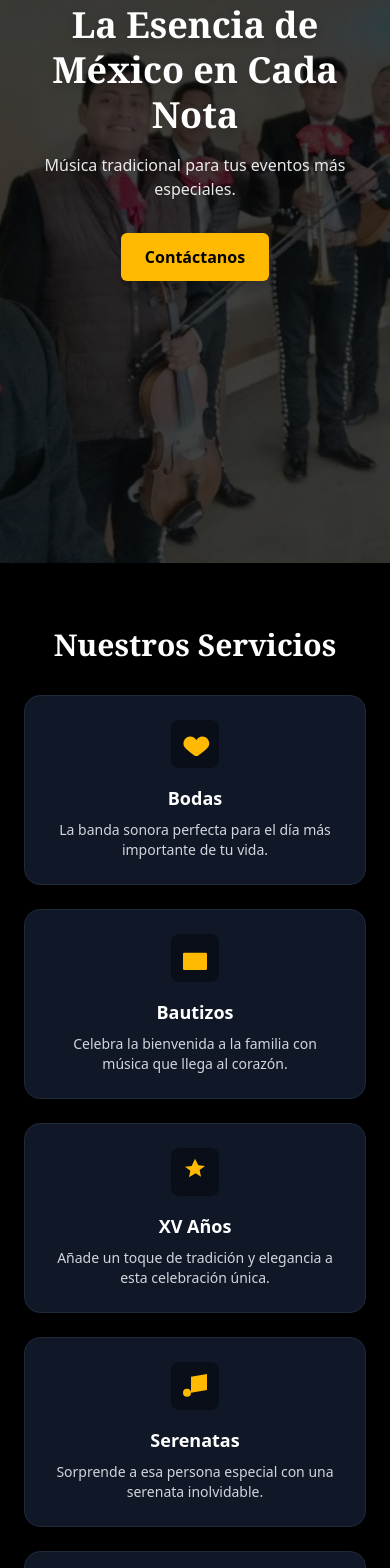
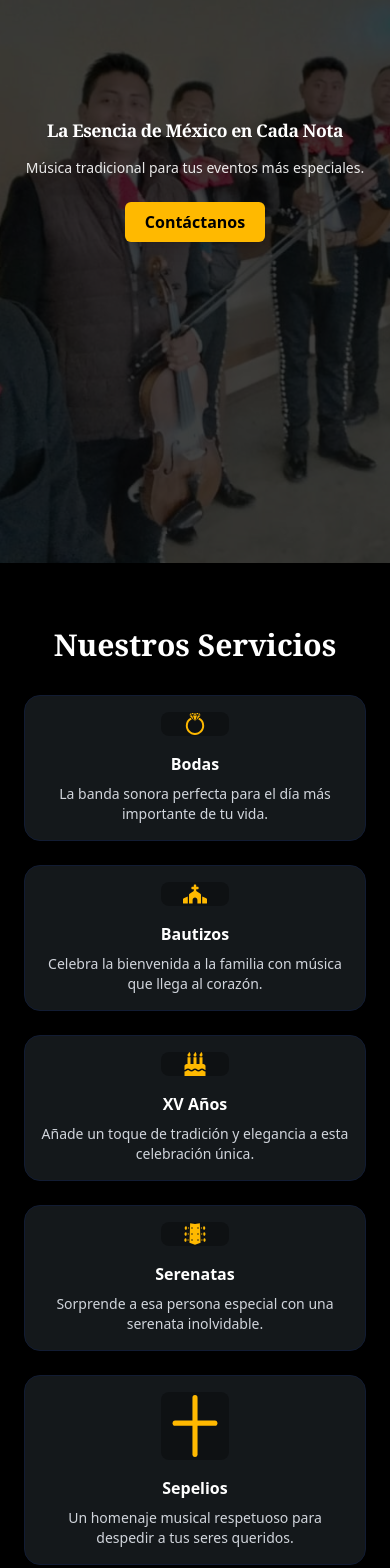
Before and after one commit to HostWeb-Inovation/mariachi_noche_mexicana, a React (Vite) app: page /sobre-nosotros in a window 390 px wide. Shown: the part 340-1908 px from the top of the page. Built offline with nearby package versions, Linux system fonts and the light colour scheme.

Commit message:
Se actualiza componente Hero.jsx y page Services.jsx, se cambia favicon de vite por un favicon de nota musical

```diff
--- a/package.json
+++ b/package.json
@@ -15,6 +15,7 @@
     "lucide-react": "^0.552.0",
     "react": "^19.1.1",
     "react-dom": "^19.1.1",
+    "react-icons": "^5.5.0",
     "react-router-dom": "^7.9.5",
     "tailwindcss": "^4.1.16"
   },
--- a/src/components/Hero.jsx
+++ b/src/components/Hero.jsx
@@ -4,25 +4,25 @@ const Hero = () => {
   return (
     <section
       id="inicio"
-      className="relative min-h-screen flex items-center justify-center text-center overflow-hidden bg-black bg-[url('/images/Mariachi-hero.jpg')] bg-cover bg-center"
+      className="relative min-h-screen flex items-center justify-center text-center overflow-hidden bg-black bg-[url('/images/Mariachi-hero.jpg')] bg-cover bg-center pt-20 md:pt-0"
       aria-label="Hero - La Esencia de México en Cada Nota"
     >
       {/* Dark overlay to ensure background is black and text readable */}
       <div className="absolute inset-0 bg-black/75 pointer-events-none" />
 
-      <div className="relative z-10 max-w-4xl px-6">
-        <h1 className="font-serif text-white text-4xl sm:text-5xl md:text-6xl lg:text-7xl font-extrabold leading-tight drop-shadow-lg">
+      <div className="relative z-10 max-w-4xl px-6 md:transform md:-translate-y-6">
+        <h1 className="font-serif text-white lg:whitespace-nowrap whitespace-normal text-[clamp(1.05rem,4.5vw,1.6rem)] md:text-[clamp(1.45rem,4.5vw,2.6rem)] lg:text-[clamp(2.75rem,4.2vw,5rem)] font-extrabold leading-tight drop-shadow-lg max-w-full mx-auto tracking-tight">
           La Esencia de México en Cada Nota
         </h1>
 
-        <p className="mt-4 text-white/90 text-base sm:text-lg md:text-xl">
+        <p className="mt-4 text-white/90 text-sm sm:text-base md:text-lg">
           Música tradicional para tus eventos más especiales.
         </p>
 
-        <div className="mt-8">
+        <div className="mt-6 md:mt-8">
           <a
-            href="#contact"
-            className="inline-block bg-amber-400 hover:bg-amber-500 text-black font-semibold rounded-md px-6 py-3 shadow-lg transition-colors"
+            href="#contacto"
+            className="inline-block bg-amber-400 hover:bg-amber-500 text-black font-semibold rounded-md px-5 py-2 md:px-6 md:py-3 shadow-lg transition-colors"
           >
             Contáctanos
           </a>
--- /dev/null
+++ b/src/components/VideoPlayer.jsx
@@ -0,0 +1,165 @@
+import React, { useRef, useState, useEffect } from 'react';
+
+const VideoPlayer = ({
+  src = '/videos/Presentacion.mp4',
+  poster = '/images/video-poster.jpg',
+  title = 'Video de presentación',
+  muted = false,
+  loop = false,
+  description = 'Mira una breve presentación de Mariachi Noche Mexicana.'
+}) => {
+  const videoRef = useRef(null);
+  const [isPlaying, setIsPlaying] = useState(false);
+  const [error, setError] = useState(null);
+  const [thumbnail, setThumbnail] = useState(null);
+  const [showThumb, setShowThumb] = useState(true);
+
+  // Crear thumbnail a partir de los primeros segundos del video (cliente)
+  useEffect(() => {
+    let cancelled = false;
+    if (!src) return;
+    const captureThumbnail = async () => {
+      try {
+        const tmp = document.createElement('video');
+        tmp.preload = 'metadata';
+        tmp.crossOrigin = 'anonymous';
+        tmp.src = src;
+
+        // Esperar metadata para conocer duración/dimensiones
+        await new Promise((res, rej) => {
+          const onLoaded = () => res();
+          tmp.addEventListener('loadedmetadata', onLoaded, { once: true });
+          // fallback timeout
+          setTimeout(res, 2000);
+        });
+
+        // Elegimos un segundo cercano al inicio (0.5 - 1s) seguro para la mayoría de videos
+        const seekTime = Math.min(1, (tmp.duration && tmp.duration > 1) ? 0.8 : 0);
+        tmp.currentTime = seekTime;
+
+        // Esperar seek
+        await new Promise((res) => tmp.addEventListener('seeked', res, { once: true }));
+
+        const w = tmp.videoWidth || 1280;
+        const h = tmp.videoHeight || Math.round(w * 9 / 16);
+        const canvas = document.createElement('canvas');
+        canvas.width = w;
+        canvas.height = h;
+        const ctx = canvas.getContext('2d');
+        ctx.drawImage(tmp, 0, 0, w, h);
+        const dataUrl = canvas.toDataURL('image/jpeg', 0.85);
+
+        if (!cancelled) {
+          setThumbnail(dataUrl);
+          setShowThumb(true);
+        }
+
+        // cleanup
+        tmp.pause();
+        tmp.src = '';
+      } catch (e) {
+        // Si falla, fallback al poster (no hacemos nada)
+      }
+    };
+
+    captureThumbnail();
+    return () => {
+      cancelled = true;
+    };
+  }, [src]);
+
+  const handlePlay = async () => {
+    if (!videoRef.current) return;
+    try {
+      // iniciar desde 0, audio activado y controles visibles
+      videoRef.current.currentTime = 0;
+      videoRef.current.muted = false; // audio activado por defecto
+      videoRef.current.controls = true;
+      await videoRef.current.play();
+      setIsPlaying(true);
+      setShowThumb(false);
+      setError(null);
+    } catch (e) {
+      setError('No se pudo reproducir el video automáticamente. Usa los controles.');
+      if (videoRef.current) videoRef.current.controls = true;
+      setIsPlaying(false);
+    }
+  };
+
+  const handleEnded = () => {
+    // volver a mostrar thumbnail/overlay y resetear video
+    setIsPlaying(false);
+    setShowThumb(true);
+    if (videoRef.current) {
+      videoRef.current.controls = false;
+      try {
+        videoRef.current.currentTime = 0;
+      } catch {}
+    }
+  };
+
+  return (
+    <div className="mt-10 max-w-4xl mx-auto px-6">
+      <div className="bg-[#0f1720] border border-[#121c33] rounded-xl p-6 shadow-lg">
+        <h3 className="text-center font-serif text-2xl md:text-3xl font-extrabold mb-2 text-white">
+          Nuestra Presentacion
+        </h3>
+        <p className="text-center text-gray-400 mb-4 max-w-2xl mx-auto">
+          {description}
+        </p>
+
+        <div className="relative w-full pt-[56.25%] bg-black rounded-lg overflow-hidden">
+          {/* Video real (invisible por encima del thumbnail hasta que se reproduzca) */}
+          <video
+            ref={videoRef}
+            src={src}
+            poster={poster}
+            playsInline
+            className="absolute inset-0 w-full h-full object-cover"
+            aria-label={title}
+            onEnded={handleEnded}
+            preload="metadata"
+            loop={loop}
+            controls={false}
+          />
+
+          {/* Thumbnail estático generado o poster fallback */}
+          {showThumb && (
+            <img
+              src={thumbnail || poster}
+              alt={title}
+              className="absolute inset-0 w-full h-full object-cover"
+              draggable={false}
+            />
+          )}
+
+          {/* Overlay play button (visible cuando thumbnail mostrado) */}
+          {showThumb && (
+            <button
+              type="button"
+              onClick={handlePlay}
+              aria-label={`Reproducir ${title}`}
+              className="absolute inset-0 flex items-center justify-center bg-black/20 transition-opacity hover:bg-black/25 focus:outline-none focus-visible:ring-2 focus-visible:ring-amber-400"
+            >
+              <span className="flex items-center justify-center w-14 h-14 bg-amber-400 text-black rounded-full shadow-lg">
+                <svg className="w-6 h-6" viewBox="0 0 24 24" fill="none" stroke="currentColor" strokeWidth="2" strokeLinecap="round" strokeLinejoin="round" aria-hidden>
+                  <path d="M5 3v18l15-9L5 3z" />
+                </svg>
+              </span>
+            </button>
+          )}
+        </div>
+
+        {error && (
+          <p className="mt-3 text-sm text-amber-300 text-center">{error}</p>
+        )}
+
+        <p className="mt-4 text-center text-gray-500 text-sm">
+          Usa los controles del reproductor (pausa, volumen y barra de progreso) una vez que el video esté en reproducción.
+        </p>
+      </div>
+    </div>
+  );
+};
+
+export default VideoPlayer;
--- a/src/pages/Services.jsx
+++ b/src/pages/Services.jsx
@@ -1,53 +1,43 @@
 import React from 'react';
+import { FaChurch, FaBirthdayCake } from 'react-icons/fa';
+import { GiGuitarHead, GiBigDiamondRing } from 'react-icons/gi';
+import VideoPlayer from '../components/VideoPlayer';
+
 
 const services = [
   {
     key: 'bodas',
     title: 'Bodas',
     desc: 'La banda sonora perfecta para el día más importante de tu vida.',
-    icon: (
-      <svg className="w-8 h-8 text-amber-400" viewBox="0 0 24 24" fill="currentColor" xmlns="http://www.w3.org/2000/svg" aria-hidden>
-        <path d="M12 21s-6-4.35-8-7a5 5 0 019-5 5 5 0 019 5c-2 2.65-8 7-8 7z" />
-      </svg>
-    ),
+    // icon ahora sin w-6 h-6 para heredar tamaño desde el wrapper
+    icon: <GiBigDiamondRing className="text-amber-400" aria-hidden />,
   },
   {
     key: 'bautizos',
     title: 'Bautizos',
     desc: 'Celebra la bienvenida a la familia con música que llega al corazón.',
-    icon: (
-      <svg className="w-8 h-8 text-amber-400" viewBox="0 0 24 24" fill="currentColor" xmlns="http://www.w3.org/2000/svg" aria-hidden>
-        <path d="M12 2v7M6 7h12M4 21h16a1 1 0 001-1V9a1 1 0 00-1-1H4a1 1 0 00-1 1v11a1 1 0 001 1z" />
-      </svg>
-    ),
+    icon: <FaChurch className="text-amber-400" aria-hidden />,
   },
   {
     key: 'xv',
     title: 'XV Años',
     desc: 'Añade un toque de tradición y elegancia a esta celebración única.',
-    icon: (
-      <svg className="w-8 h-8 text-amber-400" viewBox="0 0 24 24" fill="currentColor" xmlns="http://www.w3.org/2000/svg" aria-hidden>
-        <path d="M12 2l2.5 5 5 .5-4 3 1 5-4-2.5L7.5 16 8.5 11 4.5 8l5-.5L12 2z" />
-      </svg>
-    ),
+    icon: <FaBirthdayCake className="text-amber-400" aria-hidden />,
   },
   {
     key: 'serenatas',
     title: 'Serenatas',
     desc: 'Sorprende a esa persona especial con una serenata inolvidable.',
-    icon: (
-      <svg className="w-8 h-8 text-amber-400" viewBox="0 0 24 24" fill="currentColor" xmlns="http://www.w3.org/2000/svg" aria-hidden>
-        <path d="M9 17V5l12-2v12M9 17a3 3 0 11-6 0 3 3 0 016 0z" />
-      </svg>
-    ),
+    icon: <GiGuitarHead className="text-amber-400" aria-hidden />,
   },
   {
     key: 'sepelios',
     title: 'Sepelios',
     desc: 'Un homenaje musical respetuoso para despedir a tus seres queridos.',
     icon: (
-      <svg className="w-8 h-8 text-amber-400" viewBox="0 0 24 24" fill="currentColor" xmlns="http://www.w3.org/2000/svg" aria-hidden>
-        <path d="M12 2C8.13 2 5 5.13 5 9c0 5.25 7 13 7 13s7-7.75 7-13c0-3.87-3.13-7-7-7z" />
+      <svg className="text-amber-400" viewBox="0 0 24 24" fill="none" stroke="currentColor" strokeWidth="1.8" strokeLinecap="round" strokeLinejoin="round" aria-hidden>
+        <path d="M12 2v20" />
+        <path d="M5 11h14" />
       </svg>
     ),
   },
@@ -63,14 +53,16 @@ const Services = () => {
           {services.map((s) => (
             <div
               key={s.key}
-              className="bg-gray-900 border border-gray-800 rounded-2xl p-6 flex flex-col items-center text-center shadow-sm hover:shadow-md transition-shadow"
+              className="group bg-[#14181b] border border-[#121c33] rounded-2xl p-4 md:p-6 flex flex-col items-center text-center shadow-sm transform transition duration-300 hover:-translate-y-2 hover:scale-[1.03] hover:shadow-lg hover:border-amber-400 focus-within:outline-none focus-within:ring-2 focus-within:ring-amber-400"
             >
-              <div className="w-12 h-12 rounded-lg flex items-center justify-center mb-4 bg-black/40">
+              <div
+                className="w-full max-w-[68px] md:w-12 md:h-12 rounded-lg flex items-center justify-center mb-4 bg-black/30 transition-all duration-300 group-hover:bg-amber-400/10 group-hover:backdrop-blur-sm group-hover:scale-110 text-2xl md:text-lg"
+              >
                 {s.icon}
               </div>
 
-              <h3 className="text-white font-semibold text-lg mb-2">{s.title}</h3>
-              <p className="text-gray-300 text-sm">{s.desc}</p>
+              <h3 className="text-white font-semibold text-base md:text-lg mb-2">{s.title}</h3>
+              <p className="text-gray-300 text-sm md:text-sm">{s.desc}</p>
             </div>
           ))}
         </div>
@@ -80,6 +72,9 @@ const Services = () => {
             Contáctanos para cotizaciones, repertorios personalizados y disponibilidad.
           </p>
         </div>
+
+        {/* Video: reproducir al tocar, responsive */}
+        <VideoPlayer src="/videos/Presentacion.mp4" poster="/images/video-poster.jpg" title="Presentación - Mariachi Noche Mexicana" />
       </div>
     </section>
   );
```
Also changed, not shown: index.html (+2 -1 lines), 2 other files (tests, documents, lock files or other folders).
